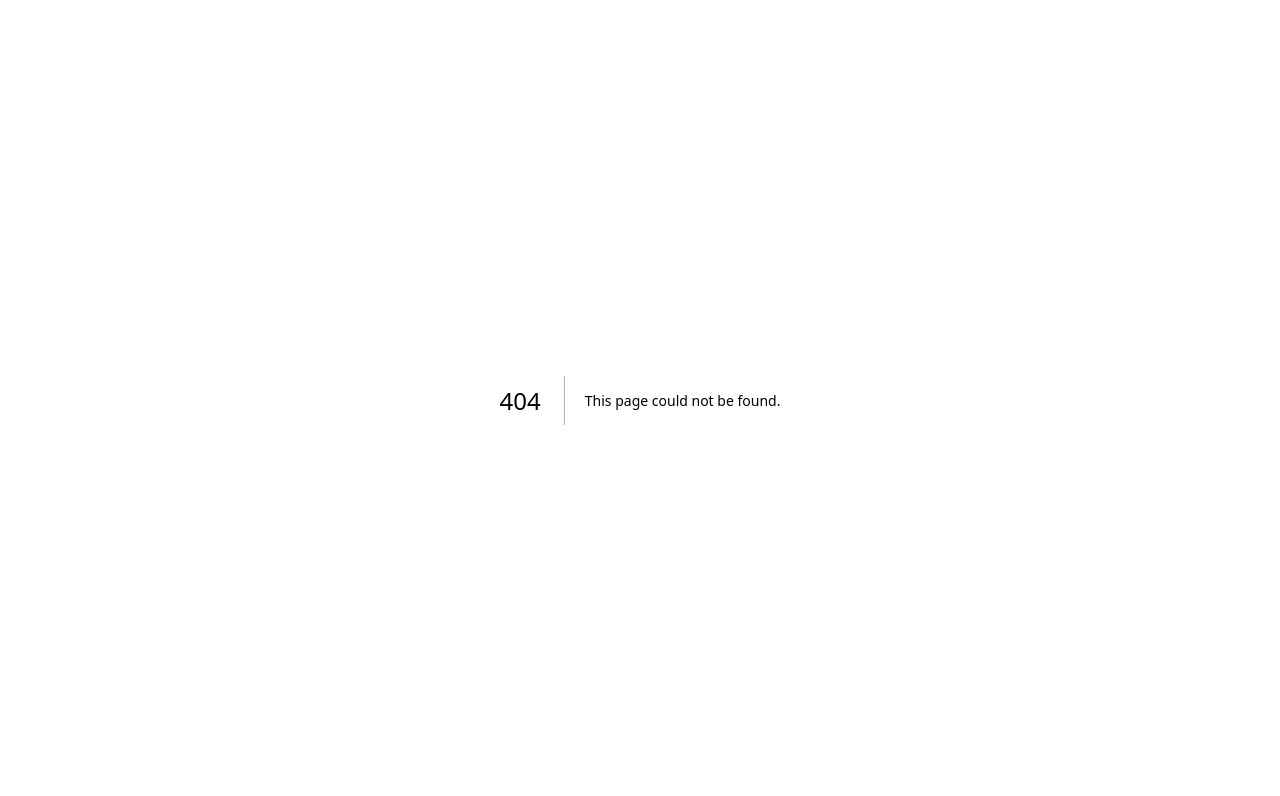
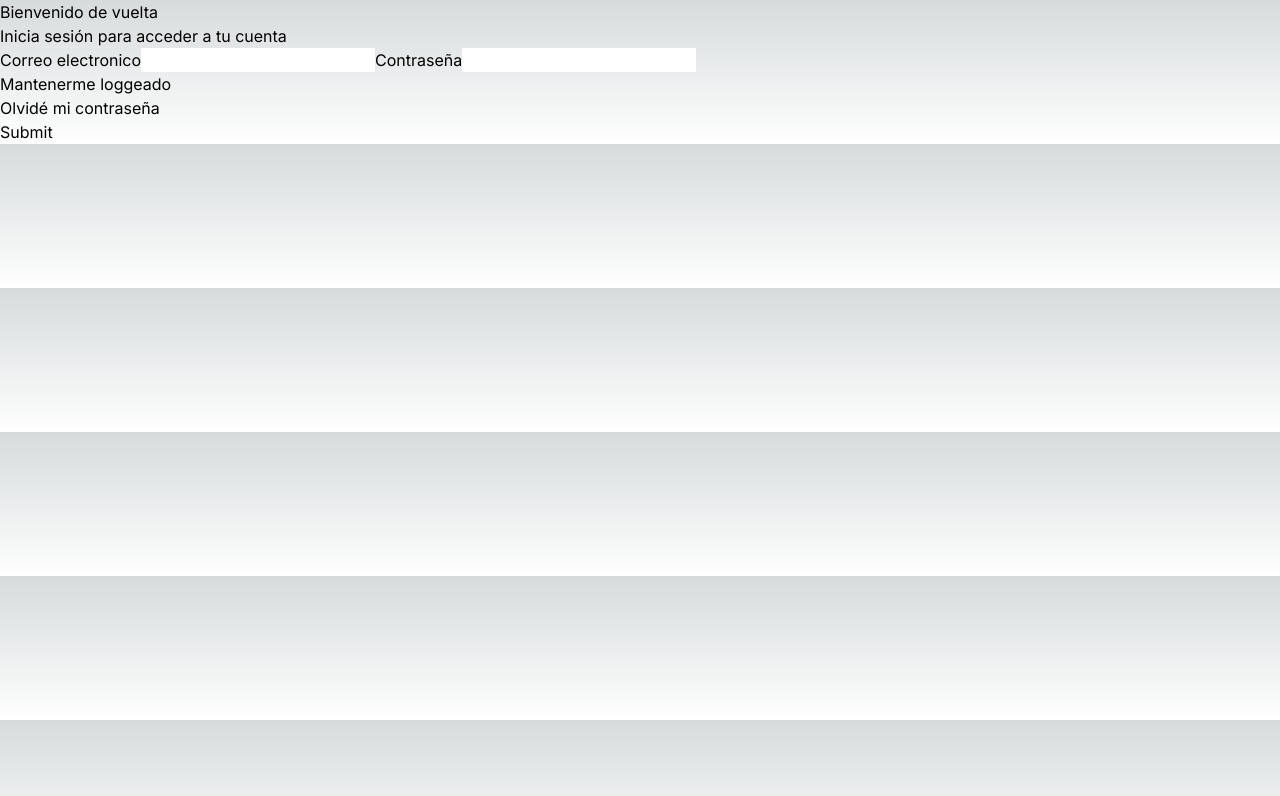
Before and after one commit to FranciscoMest02/StudentDetection, a Next.js app: page /pages/login in a window 1280 px wide. Before the commit this address had no page. Shown: the top 796 px of the page. Built offline with nearby package versions, Linux system fonts and the light colour scheme.

Commit message:
Creacion de pagina de login

```diff
--- /dev/null
+++ b/src/app/componentes/LoginView.jsx
@@ -0,0 +1,43 @@
+import React from 'react';
+
+const LoginView = () => {
+    async function onSubmit() {
+        //event.preventDefault()
+
+        const formData = new FormData(event.currentTarget)
+        const response = await fetch('/api/submit', {
+          method: 'POST',
+          body: formData,
+        })
+
+        // Handle response if necessary
+        const data = await response.json()
+        // ...
+      }
+
+    return (
+        <>
+            <div>
+                <p>Bienvenido de vuelta</p>
+                <p>Inicia sesión para acceder a tu cuenta</p>
+
+                <form onSubmit={onSubmit}>
+                    <label for="mail">Correo electronico</label>
+                    <input id="mail" type="text" name="mail" />
+
+                    <label for="password">Contraseña</label>
+                    <input id="password" type="password" name="password" />
+
+                    <p>Mantenerme loggeado</p>
+
+                    <p><a>Olvidé mi contraseña</a></p>
+
+                    <button type="submit">Submit</button>
+                </form>
+
+            </div>
+        </>
+    );
+}
+
+export default LoginView;
--- /dev/null
+++ b/src/app/pages/login/page.jsx
@@ -0,0 +1,15 @@
+'use client'
+
+import React from 'react'
+import LoginView from '@/app/componentes/LoginView';
+
+function page() {
+    return (
+        <>
+            <LoginView></LoginView>
+        </>
+
+    );
+}
+
+export default page
```
